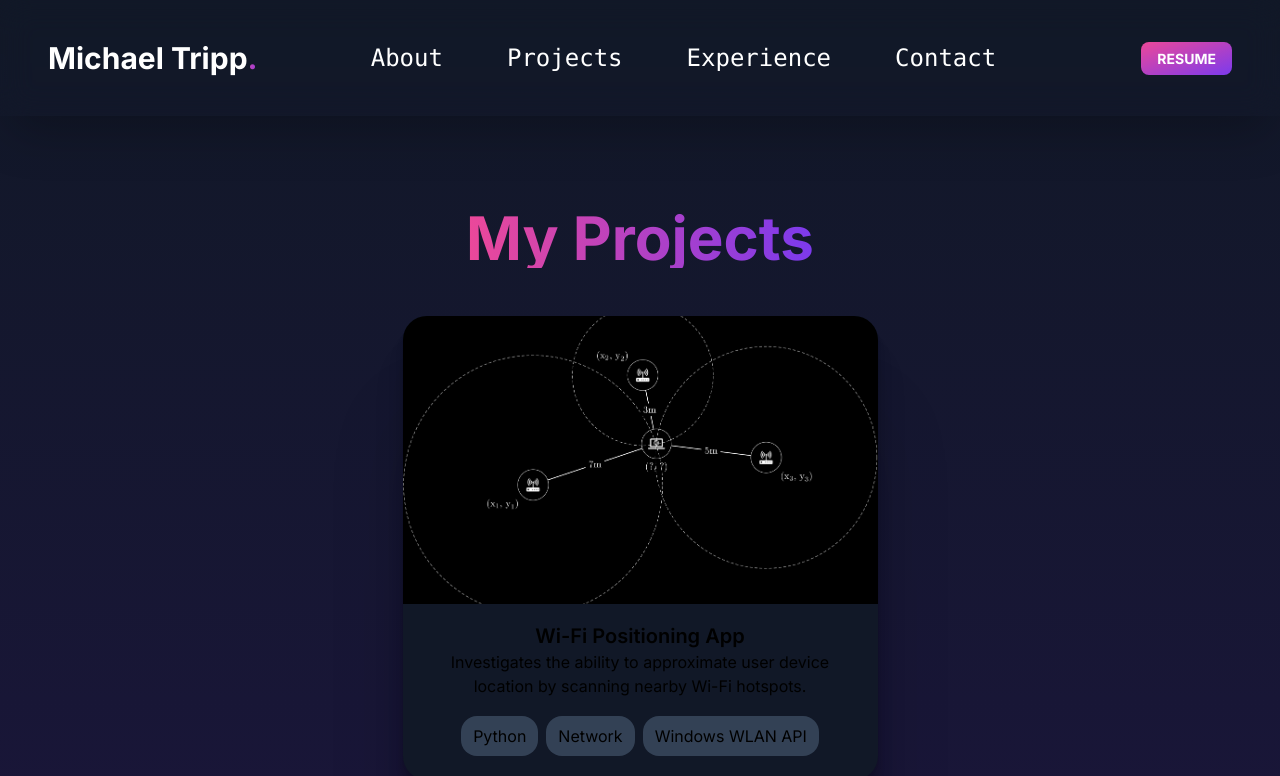
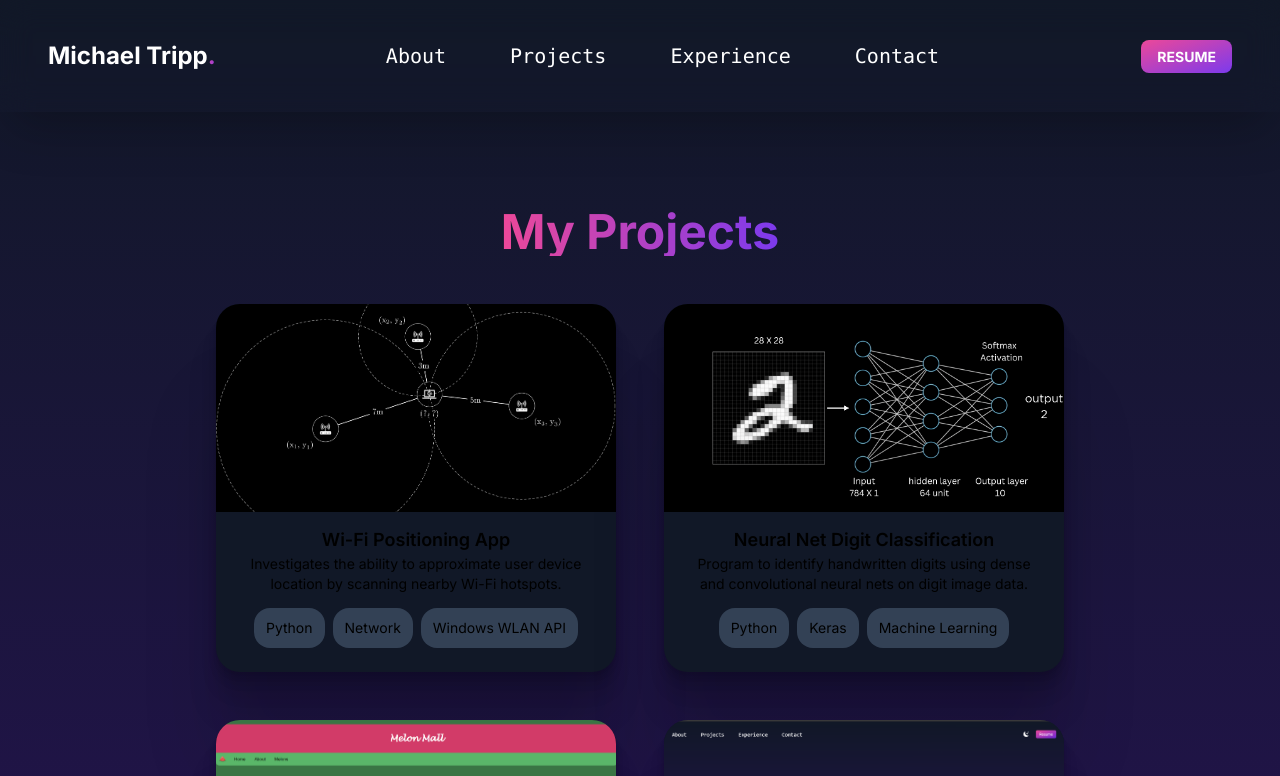
Before and after one commit to mctripp10/mctripp10.github.io, a Next.js app: page /projects in a window 1280 px wide. Shown: the top 776 px of the page. Built offline with nearby package versions, Linux system fonts and the light colour scheme.

Commit message:
Scaled down website size
Discovered my website has always been zoomed in to 90% when running on localhost, so I incorrectly scaled the size of my website pages. As such, I went through and scaled everything back to the proper size.

```diff
--- a/app/about/page.js
+++ b/app/about/page.js
@@ -17,10 +17,10 @@ export default function About() {
         <section className="min-h-screen">
           <NavBarGeneral />
           <div className="flex flex-col text-center items-center">
-            <h1 className="mt-52 mb-12 text-5xl md:text-6xl font-bold bg-gradient-to-r from-pink-500 to-violet-600 text-transparent bg-clip-text w-96">
+            <h1 className="mt-52 mb-12 text-4xl md:text-5xl font-bold bg-gradient-to-r from-pink-500 to-violet-600 text-transparent bg-clip-text w-96">
                 About Me
             </h1>
-            <div className="mb-20 xl:mx-40 rounded-3xl bg-gray-900 shadow-[0px_0px_20px_10px_#00000024]">
+            <div className="mb-20 xl:mx-32 rounded-3xl bg-gray-900 shadow-[0px_0px_20px_10px_#00000024]">
               <div className="mx-16 my-12">
                 <p className="text-2xl font-light text-left mt-8">
                   Hello and welcome to my website! I&apos;m Michael Tripp, a {' '}
--- a/app/page.js
+++ b/app/page.js
@@ -22,13 +22,13 @@ export default function Home() {
               <h3 className="font-mono text-2xl pb-5 pt-28 bg-gradient-to-br from-pink-500 to-violet-600 text-transparent bg-clip-text md:text-3xl">
                 Hi, my name is
               </h3>
-              <h2 className="text-5xl text-white font-bold md:text-7xl lg:text-8xl xl:text-9xl transition-transform duration-300 hover:scale-105">
+              <h2 className="text-5xl text-white font-bold md:text-6xl lg:text-7xl xl:text-8xl transition-transform duration-300 hover:scale-105">
                 Michael Tripp<span className="text-5xl bg-gradient-to-br from-pink-500 to-violet-600 text-transparent bg-clip-text md:text-7xl">.</span>
               </h2>
               <h3 className="font-mono text-2xl pt-5 bg-gradient-to-br from-pink-500 to-violet-600 text-transparent bg-clip-text md:text-3xl">
                 Nice to meet you!
               </h3>
-              <div className="text-5xl flex justify-center gap-16 pt-10 text-gray-400">
+              <div className="text-4xl flex justify-center gap-16 pt-10 text-gray-400">
                 <a className="transition-all duration-300 hover:scale-110 hover:text-gray-300" href="https://www.linkedin.com/in/michaelctripp/" target="_blank"><BsLinkedin /></a>
                 <a className="transition-all duration-300 hover:scale-110 hover:text-gray-300" href="https://github.com/Mctripp10" target="_blank"><BsGithub /></a>
                 <a className="transition-all duration-300 hover:scale-110 hover:text-gray-300" href="https://www.instagram.com/mc_tripp/" target="_blank"><BsInstagram /></a>
--- a/app/projects/page.js
+++ b/app/projects/page.js
@@ -6,11 +6,11 @@ import ProjectsSection from "@/components/ProjectsSection";
 export default function Projects() {
     return (
     <div>
-        <main className="px-10 bg-gradient-to-b from-gray-900 to-violet-950 md:px-20 lg:px-40">
+        <main className="bg-gradient-to-b from-gray-900 to-violet-950">
             <section className="min-h-screen">
                 <NavBarGeneral />
                 <div className="flex flex-col text-center items-center">
-                    <h2 className="mt-52 mb-12 text-5xl md:text-6xl font-bold bg-gradient-to-r from-pink-500 to-violet-600 text-transparent bg-clip-text">
+                    <h2 className="mt-52 mb-12 text-3xl md:text-5xl font-bold bg-gradient-to-r from-pink-500 to-violet-600 text-transparent bg-clip-text">
                         My Projects
                     </h2>
                 </div>
--- a/components/ExperienceCard.jsx
+++ b/components/ExperienceCard.jsx
@@ -3,7 +3,7 @@ import ExperienceSection from './ExperienceSection';
 
 const ExperienceCard = ({ company, department, title, startDate, endDate, description }) => {
     return (
-        <div className="grid grid-cols-2 mx-0 2xl:mx-72">
+        <div className="grid grid-cols-2 lg:mx-32">
             <div className="text-left">
                 <h2 className='font-mono text-xl sm:text-2xl'>
                     { company }
--- a/components/ExperienceSection.jsx
+++ b/components/ExperienceSection.jsx
@@ -44,7 +44,7 @@ const experienceData = [
 const ExperienceSection = () => {
     return (
         <div className="flex flex-col text-center items-center">
-            <h1 className="mt-52 mb-12 text-5xl md:text-6xl font-bold bg-gradient-to-r from-pink-500 to-violet-600 text-transparent bg-clip-text w-96">
+            <h1 className="mt-52 mb-12 text-4xl md:text-5xl font-bold bg-gradient-to-r from-pink-500 to-violet-600 text-transparent bg-clip-text w-96">
                 Experience
             </h1>
             <div className='pb-16'>
--- a/components/NavBarGeneral.jsx
+++ b/components/NavBarGeneral.jsx
@@ -1,5 +1,4 @@
 import Link from 'next/link';
-import { BsFillMoonStarsFill } from "react-icons/bs";
 
 function NavBarGeneral() {
     return (
@@ -7,14 +6,14 @@ function NavBarGeneral() {
             <nav className="w-full fixed left-0 right-0 z-10 backdrop-filter backdrop-blur-lg shadow-2xl">
                 <div className="flex-row items-center justify-center px-4 mx-auto xl:max-w xl:px-12 xl:flex">
                     <div className="my-5 xl:my-8">
-                        <h2 className="text-3xl text-center text-white font-bold xl:text-3xl xl:py-2 hover:bg-gradient-to-br from-pink-500 to-violet-600 hover:text-transparent bg-clip-text">
+                        <h2 className="text-2xl text-center text-white font-bold xl:text-2xl xl:py-2 hover:bg-gradient-to-br from-pink-500 to-violet-600 hover:text-transparent bg-clip-text">
                             <Link href="/">
                                 Michael Tripp<span className="py-5 bg-gradient-to-br from-pink-500 to-violet-600 text-transparent bg-clip-text">.</span>
                             </Link>
                         </h2>
                     </div>
                     <div className="flex-1 justify-self-center pb-5 xl:py-0">
-                        <ul className="flex font-mono gap-10 text-2xl text-white items-center justify-center xl:gap-16">
+                        <ul className="flex font-mono gap-10 text-xl text-white items-center justify-center xl:gap-16">
                             <li className="text-center hover:bg-gradient-to-br from-pink-500 to-violet-600 hover:text-transparent bg-clip-text">
                                 <Link href="/about">
                                     About
@@ -41,7 +40,7 @@ function NavBarGeneral() {
                         <ul className="flex items-center">
                             <li>
                                 <Link
-                                    className=" bg-transparent bg-gradient-to-br from-pink-500 to-violet-600 font-bold rounded-lg p-[1px] uppercase text-sm
+                                    className="text-sm bg-transparent bg-gradient-to-br from-pink-500 to-violet-600 font-bold rounded-lg p-[1px] uppercase
                                     transition-all duration-300 hover:bg-gradient-to-tl hover:from-pink-500 hover:via-violet-600 hover:to-pink-500 hover:bg-size-200 bg-pos-0 hover:bg-pos-100
                                   text-white ml-8 px-4 py-2"
                                     href="/resume.pdf"
--- a/components/NavBarHome.jsx
+++ b/components/NavBarHome.jsx
@@ -1,6 +1,4 @@
 import Link from 'next/link';
-import { BsFillMoonStarsFill } from "react-icons/bs";
-
 
 function NavBarHome() {
     return (
@@ -9,7 +7,7 @@ function NavBarHome() {
                 <div className="flex items-center justify-center px-12 mx-auto xl:max-w xl:flex">
                     <div className="my-10">
                         <div className="mt-1">
-                            <ul className="flex font-mono gap-10 text-2xl text-white items-center justify-center xl:gap-16">
+                            <ul className="flex font-mono gap-10 text-xl text-white items-center justify-center xl:gap-16">
                                 <li className="text-center hover:bg-gradient-to-br from-pink-500 to-violet-600 hover:text-transparent bg-clip-text">
                                     <Link href="/about">
                                         About
--- a/components/ProjectCard.jsx
+++ b/components/ProjectCard.jsx
@@ -4,23 +4,23 @@ import TagSection from './TagSection';
 
 const ProjectCard = ({ title, description, imgUrl, srcUrl, tags }) => {
     return (
-        <Link href={`${srcUrl}`} target="_blank">
-        <div className="w-[475px] rounded-3xl bg-gray-900 transition-all duration-300 hover:border-to hover:bg-gradient-to-br hover:from-violet-950 hover:via-violet-950 via-65% hover:to-pink-500 hover:scale-105 bg-size-200 bg-pos-0 hover:bg-pos-100
+        <div className="w-[400px] rounded-3xl bg-gray-900 transition-all duration-300 hover:border-to hover:bg-gradient-to-br hover:from-violet-950 hover:via-violet-950 via-65% hover:to-pink-500 hover:scale-105 bg-size-200 bg-pos-0 hover:bg-pos-100
         shadow-[0_2.8px_2.2px_rgba(0,_0,_0,_0.034),_0_6.7px_5.3px_rgba(0,_0,_0,_0.048),_0_12.5px_10px_rgba(0,_0,_0,_0.06),_0_22.3px_17.9px_rgba(0,_0,_0,_0.072),_0_41.8px_33.4px_rgba(0,_0,_0,_0.086),_0_100px_80px_rgba(0,_0,_0,_0.12)]
         ">
+            <Link href={`${srcUrl}`} target="_blank">
             <div
-                className="h-52 md:h-72 rounded-t-3xl"
+                className="h-48 md:h-52 rounded-t-3xl"
                 style={{ background: `url(${imgUrl})`, backgroundSize: "cover", backgroundPosition: "center" }}
             ></div>
-            <div className='flex h-28 mx-5 text-centertext-white'>
+            <div className='flex h-24 mx-5 text-centertext-white'>
                 <div className='m-auto'>
-                    <h5 className='text-xl font-semibold'>{title}</h5>
-                    <p>{description}</p>
+                    <h5 className='text-lg font-semibold'>{title}</h5>
+                    <div className='text-sm'>{description}</div>
                 </div>
             </div>
+            </Link>
             <TagSection projectTags={tags} />
         </div>
-        </Link>
     )
 }
 
--- a/components/Tag.jsx
+++ b/components/Tag.jsx
@@ -2,8 +2,8 @@ import React from 'react';
 
 const Tag = ({ name }) => {
     return (
-        <div className="flex h-10 rounded-2xl bg-slate-700">
-            <div className="m-auto px-3">
+        <div className="flex h-10 rounded-2xl bg-slate-700 hover:bg-slate-500">
+            <div className="m-auto px-3 text-sm">
                 {name}
             </div>
         </div>
--- a/components/TagSection.jsx
+++ b/components/TagSection.jsx
@@ -1,6 +1,5 @@
 import React from 'react';
 import Tag from './Tag';
-import { projectsData } from './ProjectsSection';
 
 const tagsData = [
     {
```
